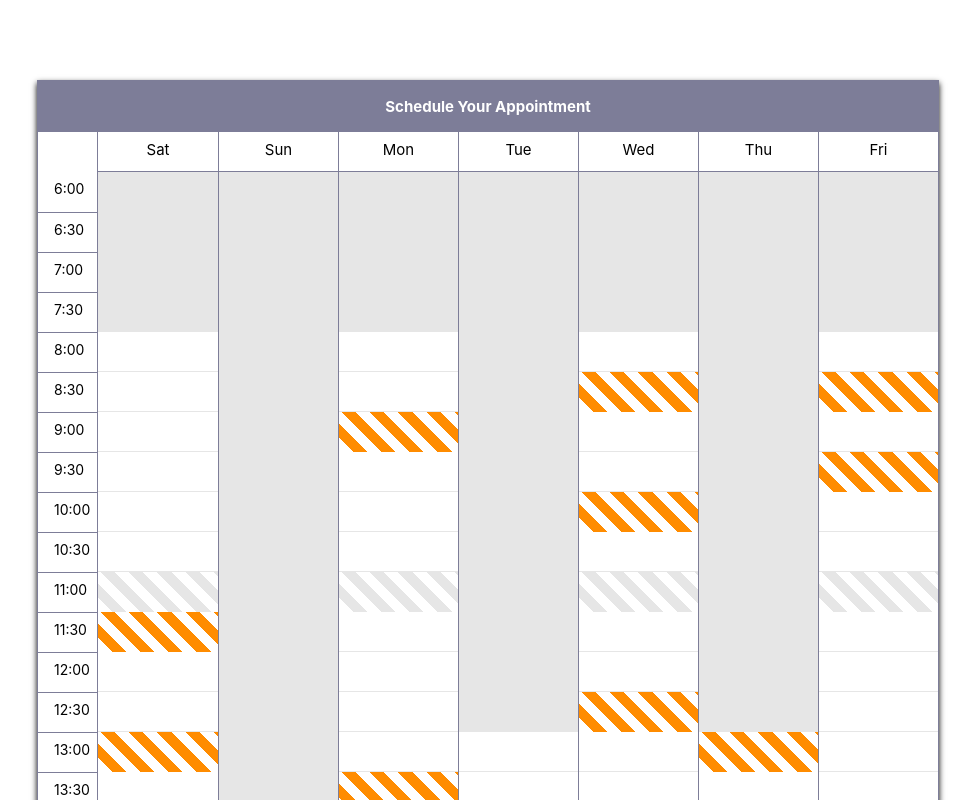
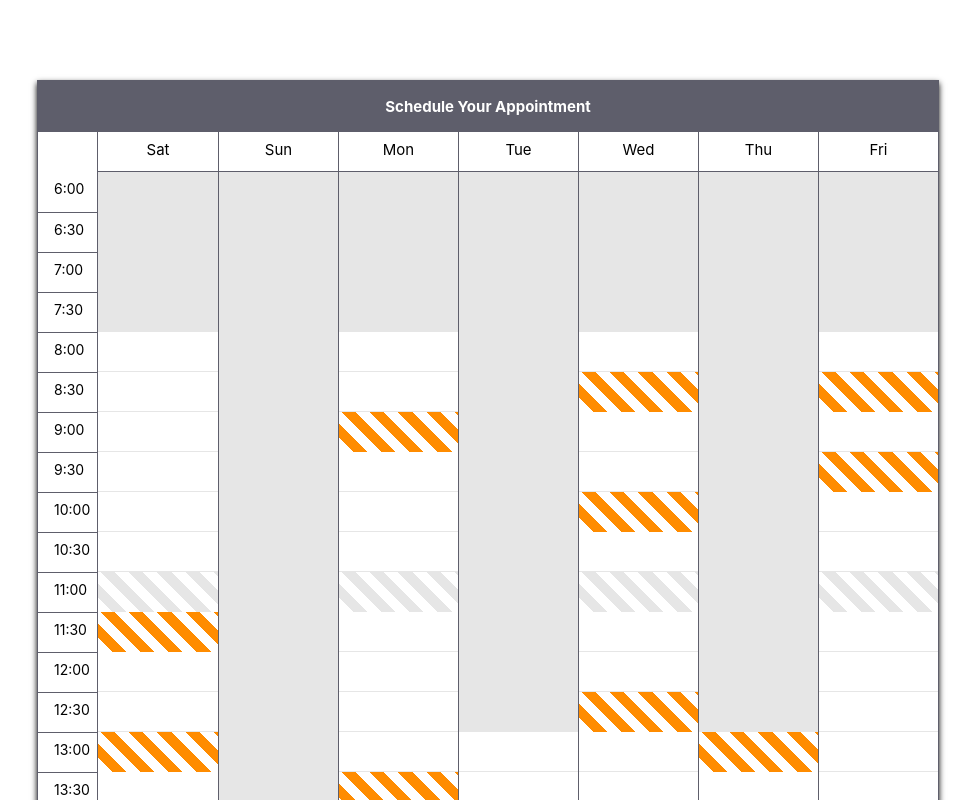
Before and after one commit to the-overengineer/ibcal, a React (Create React App) app: page / in a window 1280 px wide. Shown: the top 800 px of the page, without its empty margins (152-1127 px from the left). Built offline with nearby package versions, Linux system fonts and the light colour scheme.

Commit message:
Tweak primary colour
* Make it a bit more readable with white text

```diff
--- a/src/components/Calendar/Calendar.module.css
+++ b/src/components/Calendar/Calendar.module.css
@@ -1,5 +1,5 @@
 .WeekCalendar {
-  --themePrimaryColor: #7D7D98;
+  --themePrimaryColor: #5E5E6B;
   --unavailableColor: #E6E6E6;
   --availableColor: #FFFFFF;
   --bookedColor: darkorange;
```
